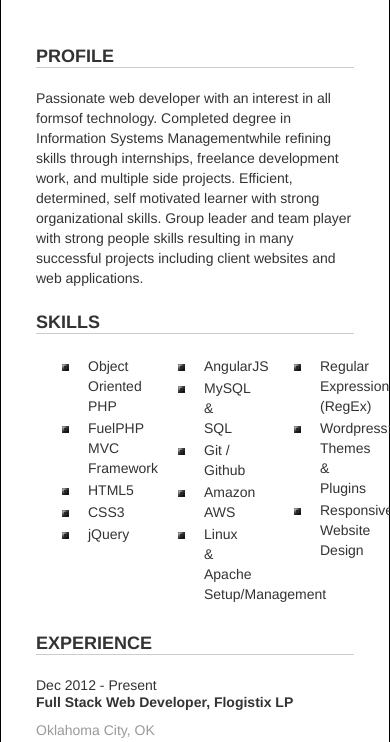
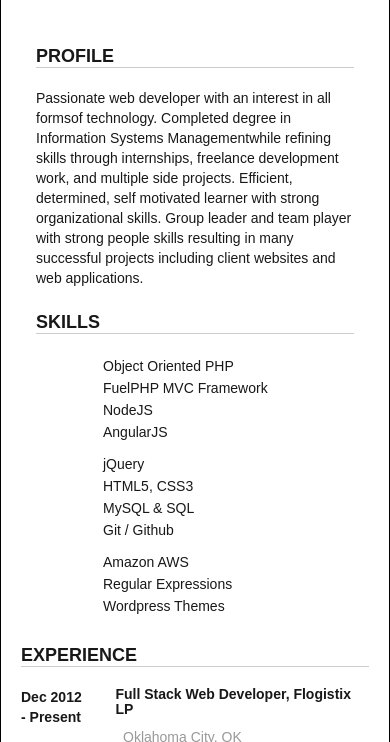
Before and after one commit to adam8810/website, a website: page app/index.html at #/resume in a window 390 px wide. Shown: the part 113-855 px from the top of the page. Drawn offline with nearby package versions, Linux system fonts and the light colour scheme; some packages are replaced by stand-ins of ours; files that its build step writes are made by us from their sources.

Commit message:
Print Styling

```diff
--- a/app/scripts/controllers/resume.js
+++ b/app/scripts/controllers/resume.js
@@ -1,28 +1,12 @@
 'use strict';
 
+/**
+ * @name ResumeCtrl
+ */
 angular.module('amboothcomApp')
     .controller('ResumeCtrl', function ($scope, person) {
         $scope.profile = person.profile;
-
-        var columns = 3;
-        var skillList = [
-            [],
-            [],
-            []
-        ];
-        angular.forEach(person.skills, function (skill, index) {
-//            console.log((index % 3) + 1, index %3);
-                if (index < 5) {
-                    skillList[0].push(skill);
-                } else if (index < 10) {
-                    skillList[1].push(skill);
-                } else {
-                    skillList[2].push(skill);
-                }
-        });
-
-        console.log(skillList);
-
-        $scope.skillLists = skillList;
-        $scope.xp = person.experience;
+        $scope.skillLists = person.skills;
+        $scope.xp = person.xp;
+        $scope.education = person.education;
     });
--- a/app/scripts/services/person.js
+++ b/app/scripts/services/person.js
@@ -9,35 +9,49 @@ angular.module('amboothcomApp')
             'with strong organizational skills. Group leader and team player with strong ' +
             'people skills resulting in many successful projects including client websites ' +
             'and web applications.',
-        skills: [
+        education: [
+            {
+                start: '2007',
+                end: '2012',
+                title: 'Oklahoma Christian University',
+                location: 'Edmond, OK',
+                major: 'Information Systems Management',
+                text: 'Graduated April 2012'
+            }
+        ],
+        skills: {
+            column1: [
                 'Object Oriented PHP',
                 'FuelPHP MVC Framework',
-            'HTML5',
-            'CSS3',
+                'NodeJS',
+                'AngularJS'
+            ],
+            column2: [
                 'jQuery',
-            'AngularJS',
+                'HTML5, CSS3',
                 'MySQL & SQL',
-            'Git / Github',
+                'Git / Github'
+            ],
+            column3: [
                 'Amazon AWS',
-            'Linux & Apache Setup/Management',
-            'Regular Expressions (RegEx)',
-            'Wordpress: Themes & Plugins',
-            'Responsive Website Design'
-        ],
-        experience: [
+                'Regular Expressions',
+                'Wordpress Themes'
+            ]
+        },
+        xp: {
+            'Experience': [
                 {
                     start: 'Dec 2012',
                     end: 'Present',
                     title: 'Full Stack Web Developer',
                     company: 'Flogistix LP',
                     location: 'Oklahoma City, OK',
-                text: 'Web application developer assigned as the lead on multiple projects used by corporate staff and ' +
+                    text: 'Full Stack mobile & web applications developer. Played major role in optimizing  used by corporate staff and ' +
                         'field mechanics. Introduced Object Oriented practices and optimized pre-existing code bringing ' +
                         'noticeably faster database interaction speeds. Transitioned existing web applications and websites ' +
                         'to Amazon EC2 instances and RDS databases. Created internal documentation system and work flows ' +
                         'using GitHub to maintain company code and push new versions to production servers. Extensive work ' +
-                    'with responsive website design and development. Developed a native Windows 8 touch screen ' +
-                    'application using WinJS frameworks used by manufacturing workers to track their time.',
+                        'with responsive website design and development.',
                     items: [
                         'Amazon AWS/Linux administrator',
                         'Web Developer using FuelPHP',
@@ -84,7 +98,7 @@ angular.module('amboothcomApp')
                     start: 'April 2010',
                     end: 'May 2010',
                     title: 'Programmer Intern',
-                company: 'North Institute, Oklahoma Christian University',
+                    company: 'North Institute, OCU',
                     location: 'Edmond, OK',
                     text: 'Student intern position. Made modifications to the organization website making it easier to ' +
                         'navigate and find content. Further developed internal media sharing system used to distribute ' +
@@ -96,13 +110,18 @@ angular.module('amboothcomApp')
                 },
                 {
                     start: 'Aug 2009',
-                end: 'April 2009',
+                    end: 'April 2010',
                     title: 'Software Technician',
-                company: 'Support Central, Oklahoma Christian University',
+                    company: 'Support Central, OCU',
                     location: 'Edmond, OK',
                     text: 'Software Support Technician at Oklahoma Christian University Provided friendly support ' +
                         'to students, teachers and staff. Adapted quickly to workflow, mentored new and current student ' +
-                    'workers.'
+                        'workers.',
+                    items: [
+                        'Provided in-person technical support to fellow students, teachers and staff',
+                        'Provided support for teachers in classroom (On and off the clock)',
+                        'Minor hardware diagnostics before passing computer to hardware department if necessary'
+                    ]
                 },
                 {
                     start: 'May 2009',
@@ -111,17 +130,57 @@ angular.module('amboothcomApp')
                     company: 'iCafe',
                     location: 'Lawrence, KS',
                     text: 'Apple technical support specialist who provided support for clients on the phone and in person. ' +
-                    'Diagnosed and repaired hardware and software issues on Macintosh computers.'
+                        'Diagnosed and repaired hardware and software issues on Macintosh computers.',
+                    items: [
+                        'Provided in-person and phone support to clients',
+                        'Diagnosed and repaired Apple computers with hardware or software issues'
+                    ]
+                }
+            ],
+            'Other Experience': [
+                {
+                    start: 'Sept 2008',
+                    end: 'Apr 2012',
+                    title: 'Executive Secretary/Webmaster',
+                    company: 'Psi Epsilon Fraternity',
+                    location: 'Oklahoma Christian University, Edmond, OK',
+                    text: 'Founded new fraternity, Psi Epsilon, during freshmen year in college. Grew fraternity to over ' +
+                        '70 members before graduation. Highly involved with all decision-making and served as an ' +
+                        'executive officer for 4 years. Created the website used by all members for information and ' +
+                        'even payment of dues. Maintained emailing lists and overall organization of club which included ' +
+                        'taking meeting notes and sending calendar invites.',
+                    items: [
+                        'Founded club and recruited 20 initial members which grew to 70+ by graduation',
+                        'Created and maintained fraternity website',
+                        'In charge of taking meeting notes and maintaining emailing lists'
+                    ]
                 },
                 {
-                start: '',
-                end: '',
-                title: '',
-                company: '',
-                location: '',
-                text: ''
+                    start: 'Sept 2007',
+                    end: 'Apr 2009',
+                    title: 'Male Class Representative',
+                    company: 'OC Student Government Association',
+                    location: 'Oklahoma Christian University, Edmond, OK',
+                    text: 'On team of dedicated officers who met weekly and planned events to bring the students closer ' +
+                        'together. Planned two banquets, two school-wide parties, and attended many student government ' +
+                        'meetings on a weekly basis. Voted on significant developments and issues that affected the ' +
+                        'entire school. Managed the SGA website which was used by the entire school.',
+                    items: [
+                        'Attended weekly SGA meetings as well as separate freshmen officer meetings',
+                        'Planned two banquets and two school-wide parties',
+                        'Maintained SGA website for two years'
+                    ]
                 }
+//                {
+//                    start: '',
+//                    end: '',
+//                    title: '',
+//                    company: '',
+//                    location: '',
+//                    text: ''
+//                }
             ]
+        }
 
     })
 ;
--- a/app/styles/print.css
+++ b/app/styles/print.css
@@ -1,10 +1,19 @@
 body{
     background: none;
 }
+
+#resume h1 {
+    /*margin:0 !important;*/
+}
+
+#resume h2 {
+    margin-bottom: 0px !important;
+}
+
 #paper{
     border: none !important;
     margin:0;
-    padding-top:10px;
+    padding-top: 0px !important;
     padding-bottom:0px;
     padding-right: 50px;
 
@@ -14,7 +23,11 @@ body{
     width: auto !important;
 }
 
-a{
+#resume ul.skillList {
+    margin-left: 0;
+}
+
+#resume a{
     background: none;
     padding-left: 0;
     text-decoration: none !important;
@@ -44,3 +57,7 @@ a{
     height: 120px;
     /*    margin-bottom: 200px;*/
 }
+
+.col-xs-12 {
+    width: 33.33333333333333%;
+}
--- a/app/styles/resume.css
+++ b/app/styles/resume.css
@@ -1,4 +1,4 @@
-#resume body {
+body {
     color: #181818;
     background: #F4F4F4;
     font-family: arial;
@@ -13,6 +13,14 @@
 
 #resume p {
     margin-bottom: 5px;
+}
+
+#resume ul.skillList{
+    /*padding-left: 0;*/
+}
+
+#resume .skillList li{
+    list-style: none;
 }
 
 #resume a {
--- a/app/views/resume.html
+++ b/app/views/resume.html
@@ -5,6 +5,10 @@
 
             <h2>Web Developer</h2>
 
+            <!--<div class="visible-xs">X</div>-->
+            <!--<div class="visible-sm">S</div>-->
+            <!--<div class="visible-md">M</div>-->
+            <!--<div class="visible-lg">L</div>-->
             <div class="row">
                 <div class="col-md-12">
                     <h3>Profile</h3>
@@ -15,25 +19,36 @@
             <h3>Skills</h3>
 
             <div class="row">
+                <div class="col-lg-12">
                     <div ng-repeat-start="skillList in skillLists"></div>
 
-                <div class="col-xs-4 col-sm-4 col-md-4">
-                    <ul>
+                    <div class="col-xs-12 col-md-4">
+                        <ul class="skillList">
                             <li ng-repeat="skill in skillList">{{skill}}</li>
                         </ul>
                     </div>
                     <div ng-repeat-end></div>
                 </div>
-            <h3>Experience</h3>
+            </div>
 
-            <div ng-repeat="job in xp" class="row entry">
-                <div class="col-md-3">
-                    <span ng-bind="job.start"></span> -
-                    <span ng-bind="job.end != null ? job.end : 'Present'"></span>
+            <div ng-repeat="(key,xp) in xp" class="row ">
+                <h3>{{key}}</h3>
+
+                <div ng-repeat-start="job in xp"></div>
+                <div class="row entry">
+                    <div class="col-md-12">
+                        <div class="row">
+                            <div class="col-xs-3 years">
+                                <span>{{job.start}}</span> -
+                                <span>{{job.end}}</span>
                             </div>
-                <div class="col-md-9">
+                            <div class="col-xs-9">
                                 <h4 class="entryName">{{job.title}}, {{job.company}}</h4>
+                            </div>
+                        </div>
+                        <div class="col-xs-3"></div>
 
+                        <div class="col-xs-9">
                             <p class="entrySubText">{{job.location}}</p>
 
                             <p>{{job.text}} </p>
@@ -46,5 +61,31 @@
                         </div>
                     </div>
                 </div>
+                <div ng-repeat-end></div>
+            </div>
+            <h3>Education</h3>
+
+            <div ng-repeat-start="edu in education"></div>
+
+            <div class="row">
+                <div class="col-xs-4 col-md-3 years">
+                    <span>{{edu.start}}</span> -
+                    <span>{{edu.end}}</span>
+                </div>
+                <div class="col-xs-8 col-md-9">
+                    <h4 class="entryName">{{edu.title}}</h4>
                 </div>
             </div>
+            <div class="col-md-3"></div>
+
+            <div class="col-md-9">
+                <p class="entrySubText">{{edu.location}}</p>
+
+                <p>{{edu.major}}</p>
+
+                <p>{{edu.text}} </p>
+            </div>
+            <div ng-repeat-end></div>
+        </div>
+    </div>
+</div>
```
Lines whose indentation alone changed are shown as unchanged.
